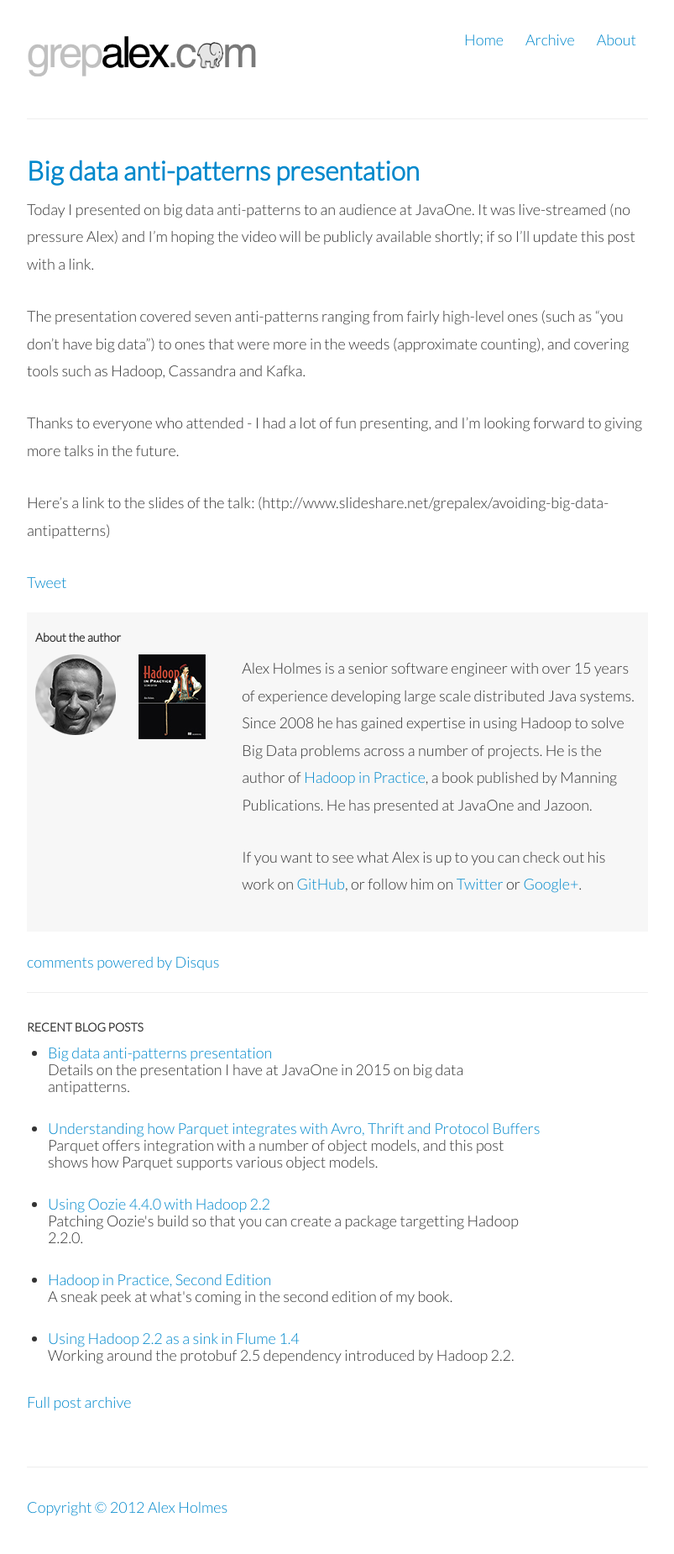
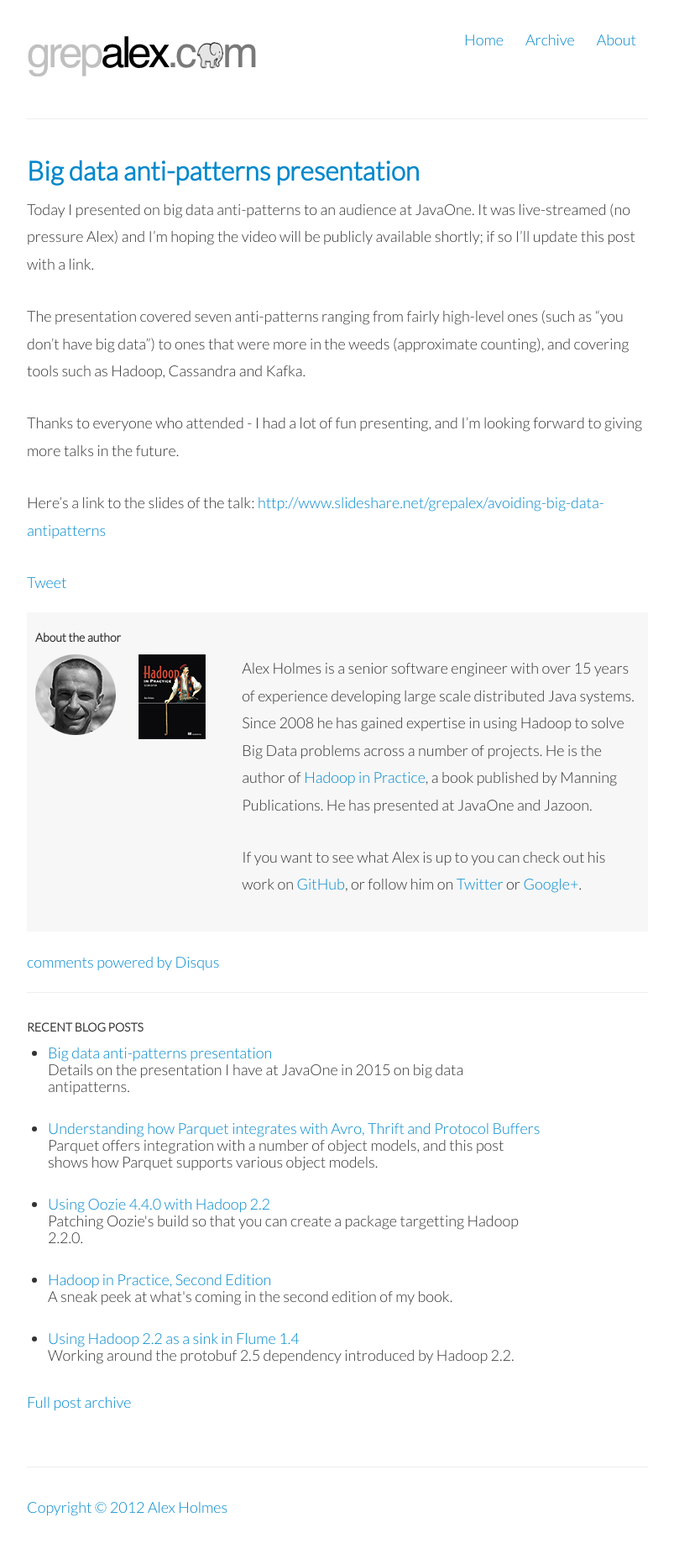
Before and after one commit to alexholmes/blog, a Jekyll site: the page built from _posts/2015-10-27-big-data-antipatterns-javaone.markdown, in a window 1280 px wide. Shown: the whole page at 84% size, without its empty margins (238-1041 px from the left). Built offline with Jekyll 4.4.1, drawn with Linux system fonts in a browser that asks for light colours; nearby versions of some CDN libraries; library files that are not in the unit come from our copies; a script that is not in the unit is left out; comment, search, counter and statistics services are not loaded; part of the change alters nothing that is shown.

```diff
--- a/_posts/2015-10-27-big-data-antipatterns-javaone.markdown
+++ b/_posts/2015-10-27-big-data-antipatterns-javaone.markdown
@@ -21,4 +21,4 @@ ones (such as "you don't have big data") to ones that were more in the weeds
 Thanks to everyone who attended - I had a lot of fun presenting, and I'm looking
 forward to giving more talks in the future.
 
-Here's a link to the slides of the talk:  (http://www.slideshare.net/grepalex/avoiding-big-data-antipatterns)
+Here's a link to the slides of the talk:  [http://www.slideshare.net/grepalex/avoiding-big-data-antipatterns](http://www.slideshare.net/grepalex/avoiding-big-data-antipatterns)
```
